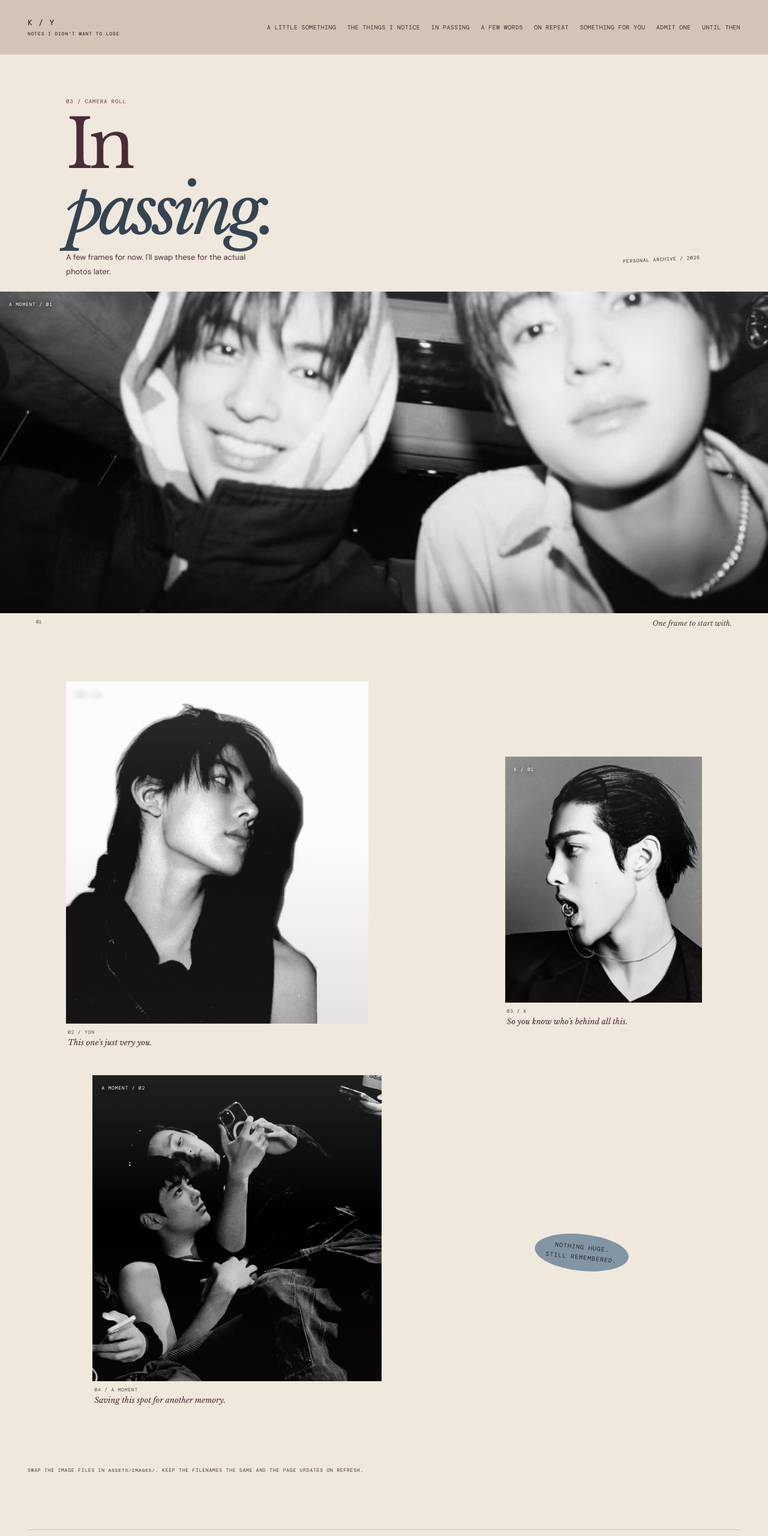
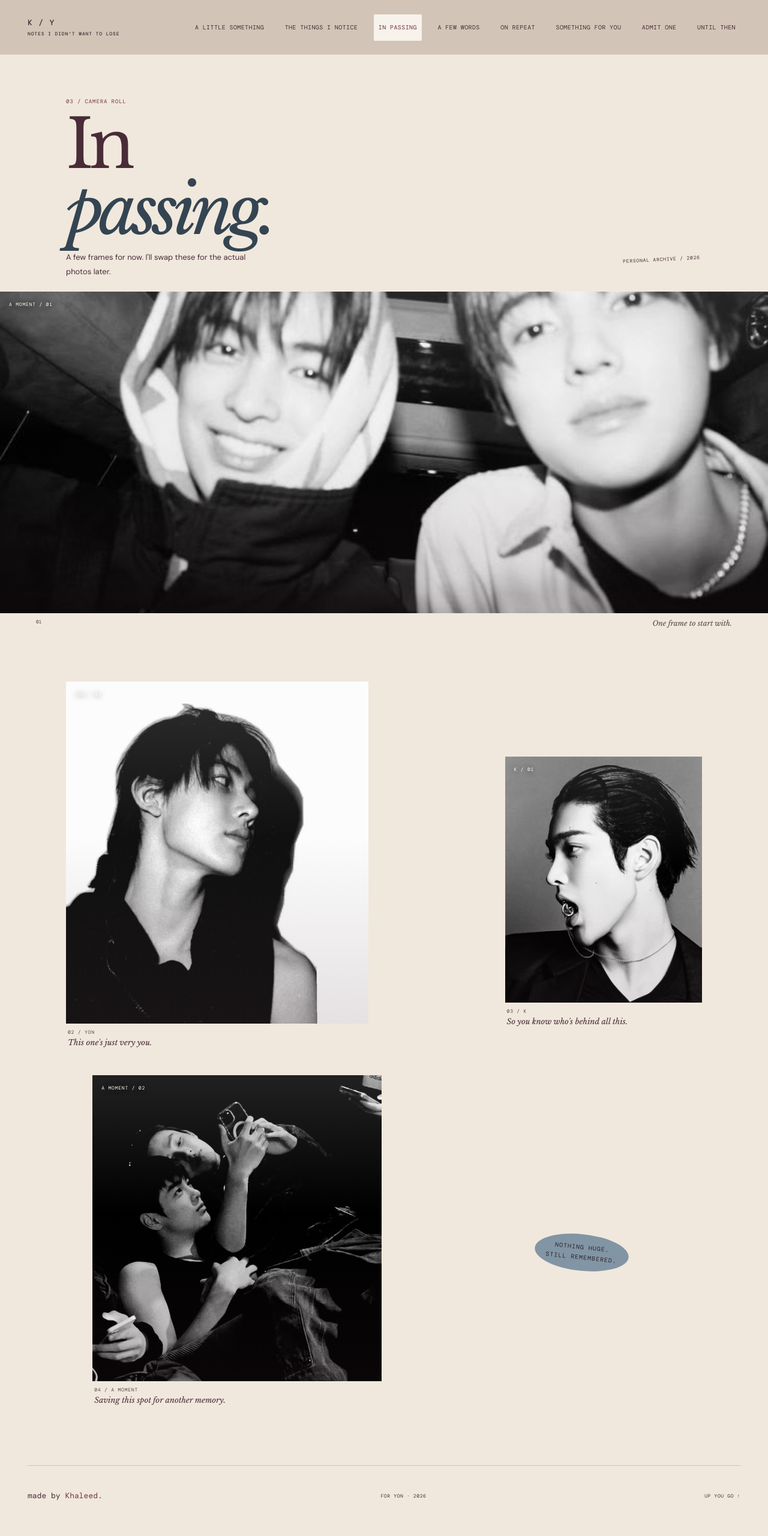
Before and after one commit to peruvert/endlessly-love, a plain HTML site: page collection.html in a window 1280 px wide. Shown: the top 2560 px of the page at 60% size. Drawn offline with nearby package versions, Linux system fonts and the light colour scheme.

Commit message:
Highlight active chapter in navigation
Co-authored-by: Copilot <223556219+Copilot@users.noreply.github.com>

```diff
--- a/assets/css/style.css
+++ b/assets/css/style.css
@@ -83,6 +83,7 @@ figure, p { margin-top: 0; }
   min-height: 46px;
   display: flex;
   align-items: center;
+  padding-inline: 10px;
   color: var(--muted);
   font: 9px var(--mono);
   letter-spacing: .04em;
@@ -90,6 +91,11 @@ figure, p { margin-top: 0; }
   transition: color .2s ease, transform .2s ease;
 }
 .site-nav a:hover, .site-nav a.active { color: var(--ink); }
+.site-nav a.active {
+  border-radius: 2px;
+  background: var(--surface);
+  color: var(--accent);
+}
 .site-nav a:hover { transform: translateY(-2px); }
 .menu-toggle {
   width: 72px;
@@ -106,7 +112,7 @@ figure, p { margin-top: 0; }
   letter-spacing: .07em;
 }
 .eyebrow, .type-label, .photo-label, .side-index, .image-caption,
-.date-stamp, .notebook-margin, .playlist-head, .gallery-footnote,
+.date-stamp, .notebook-margin, .playlist-head,
 .collection-stamp, .gallery-aside, .snap figcaption span,
 .closing-label, .profile-index, .cover-stamp {
   font: 9px/1.65 var(--mono);
@@ -420,8 +426,6 @@ button:focus-visible { outline: 2px solid var(--accent); outline-offset: 4px; }
   text-align: center;
   transform: rotate(6deg);
 }
-.gallery-footnote { margin: 0 0 58px; color: var(--muted); font-size: 8px; line-height: 2; }
-.gallery-footnote code { color: var(--ink); }
 .lightbox {
   width: min(94vw, 960px);
   max-width: none;
@@ -810,7 +814,6 @@ button:focus-visible { outline: 2px solid var(--accent); outline-offset: 4px; }
   .snap-two .photo-placeholder { min-height: 360px; }
   .snap-four .photo-placeholder { min-height: 455px; }
   .gallery-aside { align-self: center; justify-self: center; margin: 25px 0; }
-  .gallery-footnote { margin-bottom: 75px; }
   .letter-heading { padding-block: 55px 28px; }
   .notebook-page { width: min(100%, 900px); margin: 0 auto 75px; padding: 55px 10% 65px 14%; }
   .notebook-page::before { left: 9%; }
@@ -845,7 +848,7 @@ button:focus-visible { outline: 2px solid var(--accent); outline-offset: 4px; }
     border: 0;
     box-shadow: none;
   }
-  .site-nav a { min-height: 44px; font-size: 9px; }
+  .site-nav a { min-height: 44px; padding-inline: 8px; font-size: 9px; }
 }
 
 @media (min-width: 1024px) {
@@ -880,7 +883,6 @@ button:focus-visible { outline: 2px solid var(--accent); outline-offset: 4px; }
   .snap-four { margin-top: -30px; }
   .snap-four .photo-placeholder { min-height: 510px; }
   .gallery-aside { font-size: 10px; }
-  .gallery-footnote { margin-bottom: 90px; }
   .letter-heading { padding-block: 73px 35px; }
   .letter-heading .page-lede { margin-left: 17%; }
   .notebook-page { padding: 70px 13% 80px 17%; margin-bottom: 100px; }
--- a/collection.html
+++ b/collection.html
@@ -20,7 +20,7 @@
       <nav class="site-nav" id="site-nav" aria-label="Main navigation">
         <a href="index.html">A Little Something</a>
         <a href="subject.html">The Things I Notice</a>
-        <a class="active" href="collection.html">In Passing</a>
+        <a class="active" href="collection.html" aria-current="page">In Passing</a>
         <a href="letter.html">A Few Words</a>
         <a href="soundtrack.html">On Repeat</a>
         <a href="gift.html">Something for You</a>
@@ -66,7 +66,6 @@
   </figure>
   <p class="gallery-aside">Nothing huge.<br>Still remembered.</p>
 </section>
-<p class="gallery-footnote">Swap the image files in <code>assets/images/</code>. Keep the filenames the same and the page updates on refresh.</p>
 <dialog class="lightbox" id="photo-lightbox" aria-label="Photo viewer">
   <button class="lightbox-close" type="button" aria-label="Close photo viewer">CLOSE <span aria-hidden="true">×</span></button>
   <figure>
```
Also changed, not shown: admit-one.html (+1 -1 lines), gift.html (+1 -1 lines), index.html (+1 -1 lines), last.html (+1 -1 lines), letter.html (+1 -1 lines), soundtrack.html (+1 -1 lines), subject.html (+1 -1 lines).
